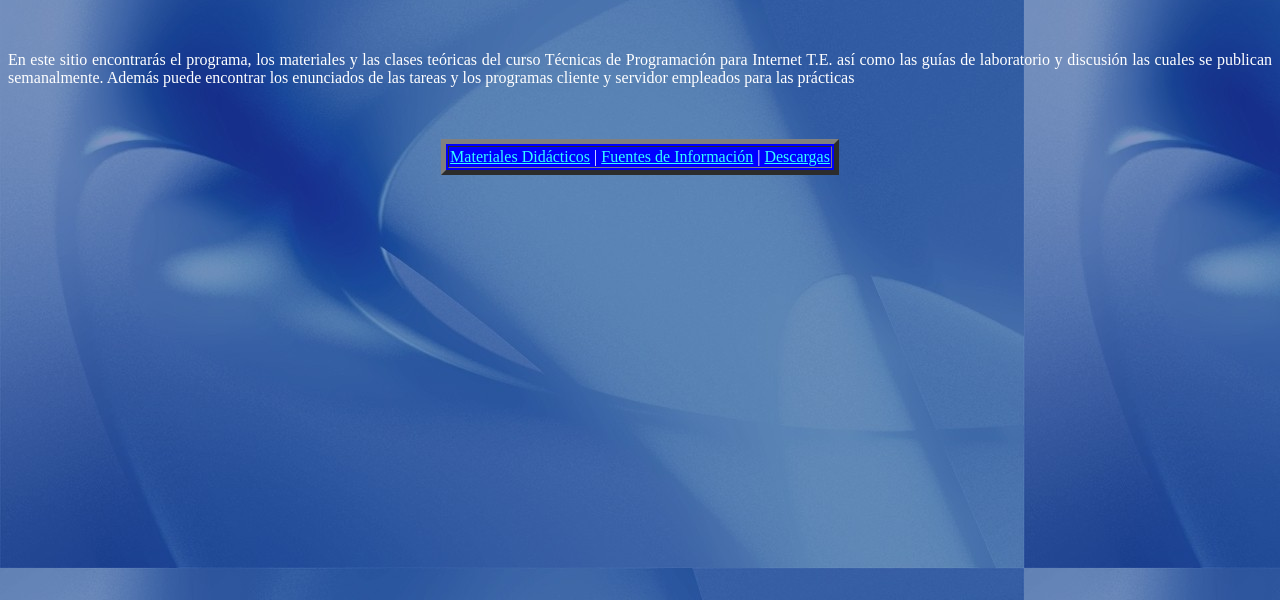
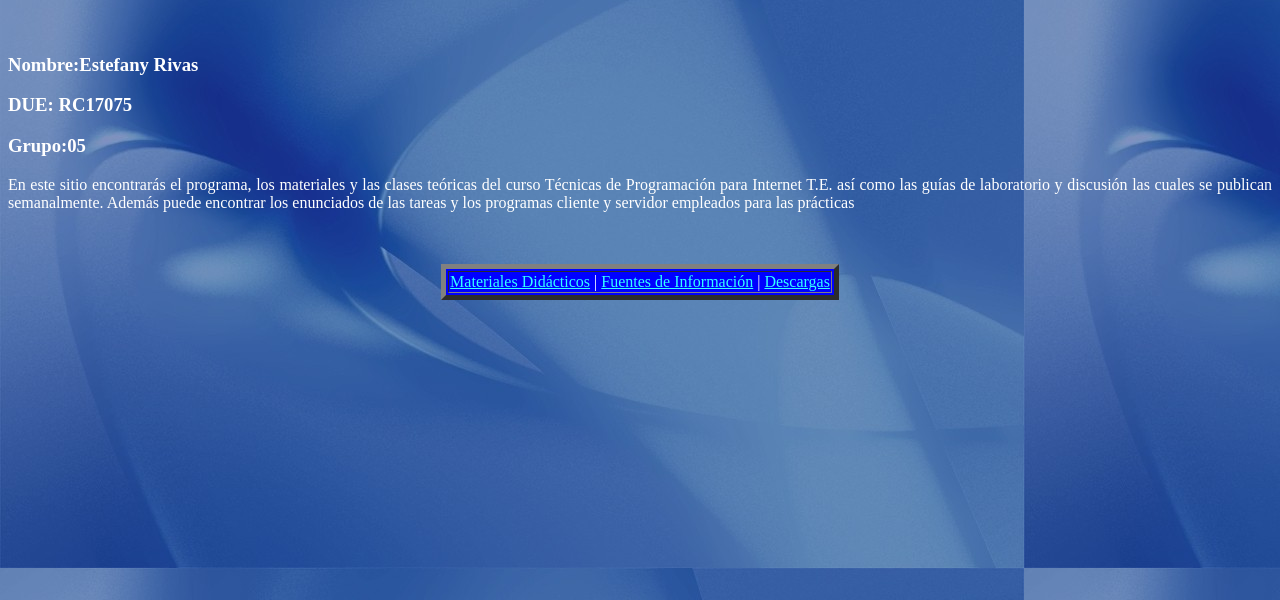
Before and after one commit to EstefanyCisneros/tpiguia21c, a plain HTML site: page index.html in a window 1280 px wide. Shown: the part 200-800 px from the top of the page. Drawn offline with Linux system fonts and the light colour scheme.

Commit message:
Update index.html
actualizando index.html

```diff
--- a/index.html
+++ b/index.html
@@ -32,6 +32,11 @@
    Bienvenid@s al sitio Web
 </H2>
 <BR>
+  <p>
+    <h3>Nombre:Estefany Rivas</h3>
+    <h3>DUE: RC17075</h3>
+    <h3>Grupo:05</h3>
+  </p>
 <P ALIGN="JUSTIFY">
  En este sitio encontrar&aacute;s el programa, los materiales y las clases te&oacute;ricas del curso
  T&eacute;cnicas de Programaci&oacute;n para Internet T.E. as&iacute; como las gu&iacute;as de laboratorio y discusi&oacute;n las cuales
```
